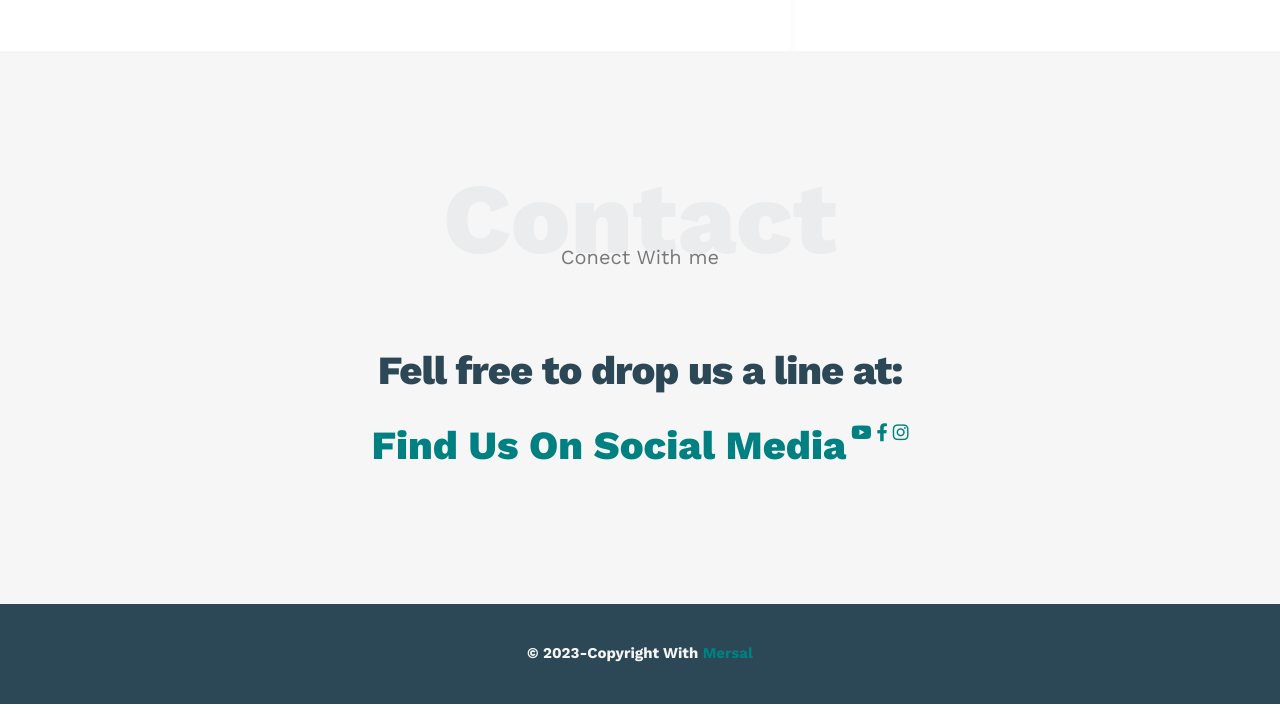
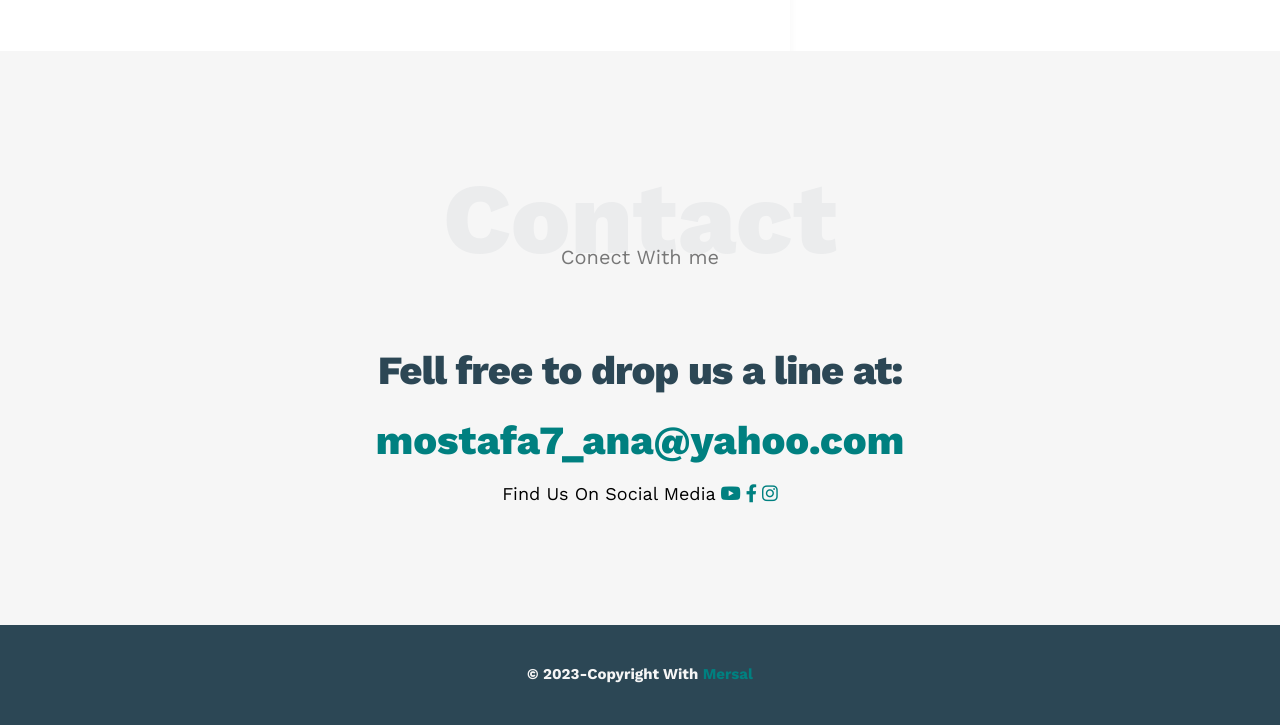
Before and after one commit to MersalHussin/Template_One, a plain HTML site: page index.html in a window 1280 px wide. Shown: the part 3216-3941 px from the top of the page. Before the commit the page ends 3920 px from the top, so only its background shows below. Drawn offline with nearby package versions, Linux system fonts and the light colour scheme.

Commit message:
Update index.html

```diff
--- a/index.html
+++ b/index.html
@@ -182,7 +182,7 @@
         <p>Conect With me </p>
         <div class="info">
             <p class="label">Fell free to drop us a line at:</p>
-            <a href="mailto:Mostafa7_ana@yahoo.com?subject=Contact" class="Link"mostafa7_ana@yahoo.com</a>
+            <a href="mailto:Mostafa7_ana@yahoo.com?subject=Contact" class="Link">mostafa7_ana@yahoo.com</a>
             <div class="social">
                 Find Us  On Social Media
         <a href="https://www.youtube.com/@mersal7952"><i class="fab fa-youtube" href="https://pngtree.com/so/shape"></i></a>
```
